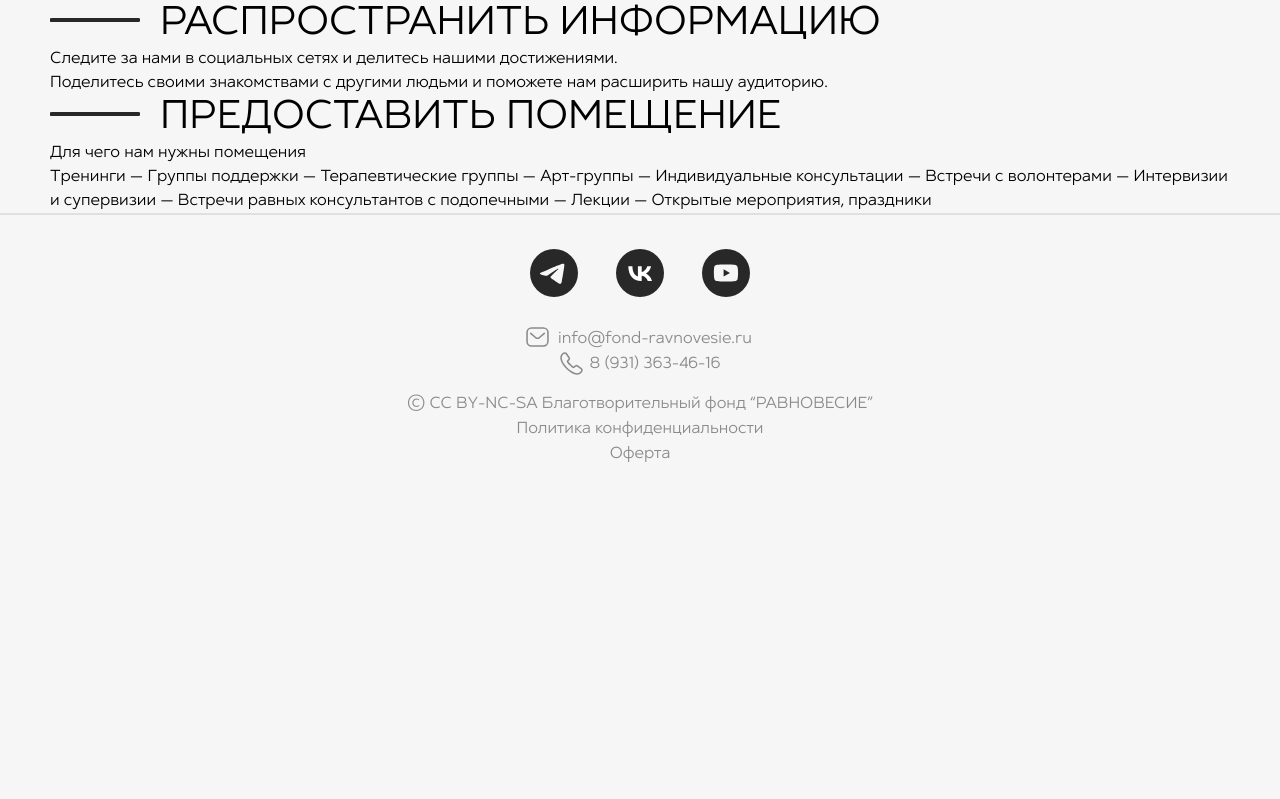
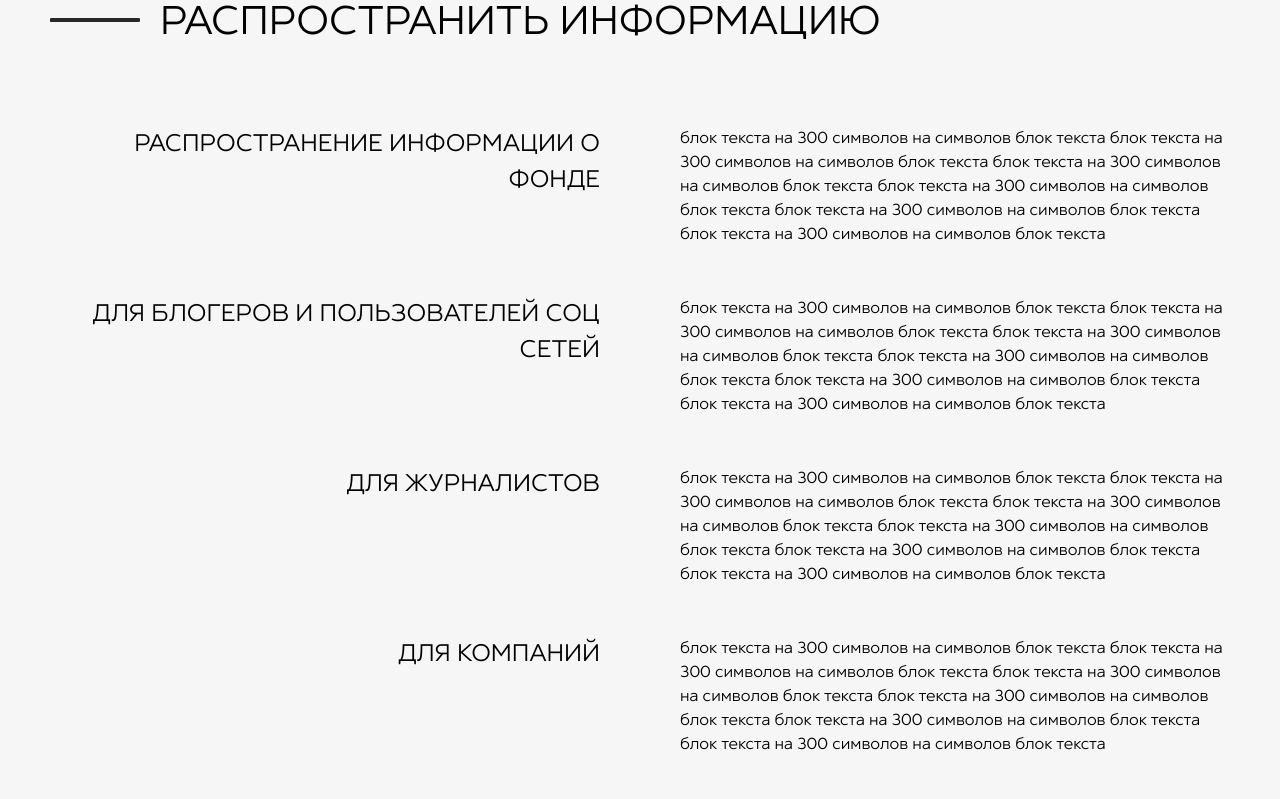
Before and after one commit to thirdmadman/fond-ravnovesie.ru_2023, a Next.js app: page /ways-to-help in a window 1280 px wide. Shown: the part 381-1180 px from the top of the page. Before the commit the page ends 859 px from the top, so only its background shows below. Built offline with nearby package versions, Linux system fonts and the light colour scheme.

Commit message:
feat: add section spread the word text

```diff
--- a/src/components/ways-to-help/SectionSpreadTheWord.tsx
+++ b/src/components/ways-to-help/SectionSpreadTheWord.tsx
@@ -1,9 +1,35 @@
+import '@/styles/ways-to-help/sectionSpreadTheWord.scss';
+
+const dummyDescription =
+  'блок текста на 300 символов на символов блок текста блок текста на 300 символов на символов блок текста блок текста на 300 символов на символов блок текста блок текста на 300 символов на символов блок текста блок текста на 300 символов на символов блок текста блок текста на 300 символов на символов блок текста ';
+
+const spreadTheWordWays = [
+  {
+    title: 'Распространение информации о Фонде',
+    description: dummyDescription,
+  },
+  { title: 'Для блогеров и пользователей соц сетей', description: dummyDescription },
+  { title: 'Для журналистов', description: dummyDescription },
+  { title: 'Для компаний', description: dummyDescription },
+  { title: 'Для контента-мейкера, рекламных и креативных агентств', description: dummyDescription },
+];
+
 export function SectionSpreadTheWord() {
   return (
     <section className="section-spread-the-word">
       <h2>Распространить информацию</h2>
-      <p>Следите за нами в социальных сетях и делитесь нашими достижениями.</p>
-      <p>Поделитесь своими знакомствами с другими людьми и поможете нам расширить нашу аудиторию.</p>
+      <div className="section-spread-the-word__main-text">
+        {spreadTheWordWays.map((way) => (
+          <div className="section-spread-the-word__text-line text-line" key={way.title}>
+            <div className="text-line__title">
+              <p>{way.title}</p>
+            </div>
+            <div className="text-line__description">
+              <p>{way.description}</p>
+            </div>
+          </div>
+        ))}
+      </div>
     </section>
   );
 }
--- /dev/null
+++ b/src/styles/ways-to-help/sectionSpreadTheWord.scss
@@ -0,0 +1,52 @@
+.section-spread-the-word {
+  padding-bottom: 180px;
+  display: flex;
+  flex-direction: column;
+  align-items: center;
+
+  h2 {
+    margin-bottom: 80px;
+    width: 100%;
+  }
+
+  .section-spread-the-word__main-text {
+    width: 100%;
+    display: flex;
+    flex-direction: column;
+    gap: 50px;
+  }
+
+  .section-spread-the-word__text-line {
+  }
+
+  .text-line {
+    display: grid;
+    grid-template-columns: repeat(auto-fill, minmax(350px, 50%));
+    justify-content: center;
+    row-gap: 50px;
+
+    .text-line__title {
+      display: flex;
+      justify-content: flex-end;
+      margin-right: 40px;
+
+      p {
+        max-width: 540px;
+        width: 100%;
+        text-align: right;
+        font-size: 24px;
+        text-transform: uppercase;
+      }
+    }
+
+    .text-line__description {
+      margin-left: 40px;
+      p {
+        max-width: 765px;
+        width: 100%;
+        font-size: 16px;
+        line-height: 24px;
+      }
+    }
+  }
+}
```
